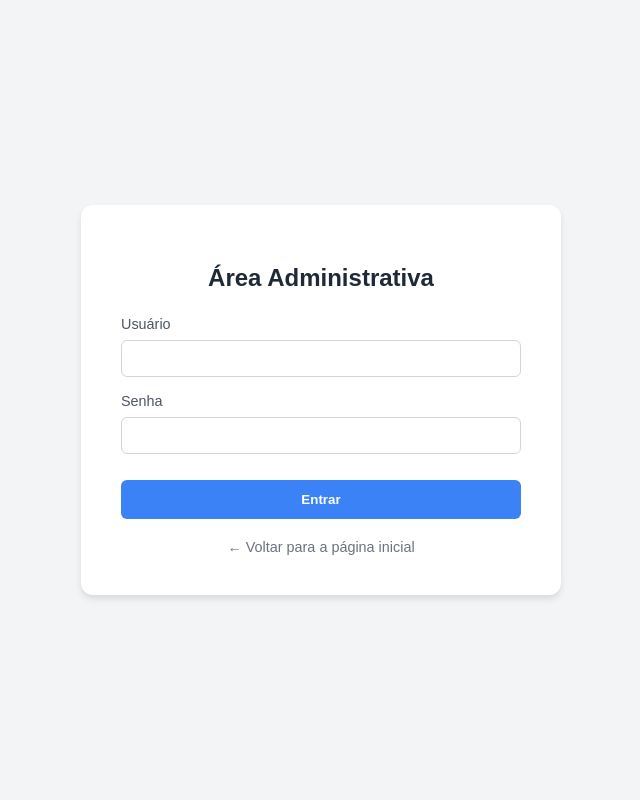
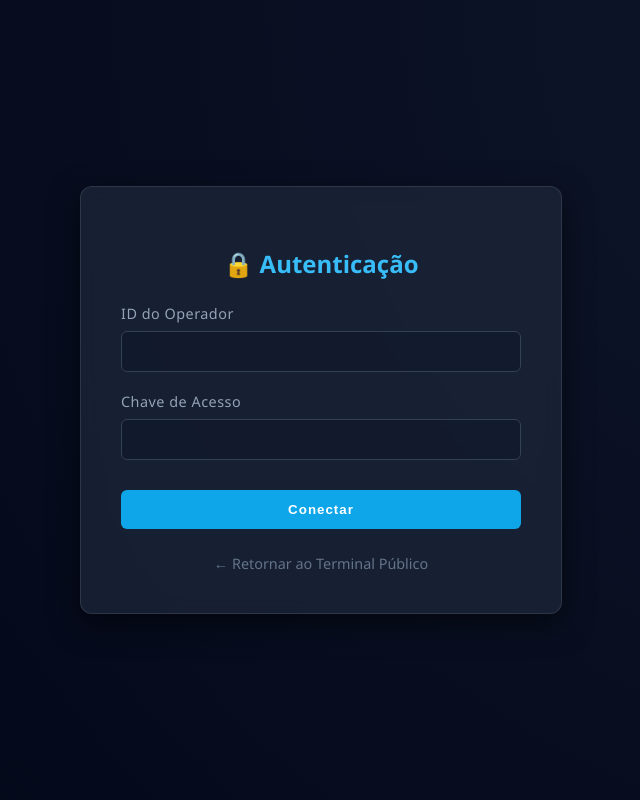
Before and after one commit to VictorOli23/Consultas-SPI, a FastAPI app: page /login in a window 1280 px wide. Shown: the whole page, without its empty margins (319-959 px from the left). Run offline with FastAPI, Linux system fonts and the light colour scheme.

Commit message:
Update login.html

```diff
--- a/templates/login.html
+++ b/templates/login.html
@@ -3,38 +3,40 @@
 <head>
     <meta charset="UTF-8">
     <meta name="viewport" content="width=device-width, initial-scale=1.0">
-    <title>Login Admin - Consultas</title>
+    <title>Acesso Restrito - NetQuery</title>
     <style>
-        body { background: #f3f4f6; display: flex; justify-content: center; align-items: center; height: 100vh; font-family: sans-serif; margin: 0; }
-        .login-card { background: white; padding: 40px; border-radius: 12px; box-shadow: 0 4px 6px rgba(0,0,0,0.1); width: 100%; max-width: 400px; text-align: center; }
-        h2 { margin-bottom: 24px; color: #1f2937; }
-        .form-group { margin-bottom: 16px; text-align: left; }
-        label { display: block; margin-bottom: 8px; color: #4b5563; font-size: 0.9rem; }
-        input { width: 100%; padding: 10px; border: 1px solid #d1d5db; border-radius: 6px; box-sizing: border-box; }
-        button { width: 100%; padding: 12px; background: #3b82f6; color: white; border: none; border-radius: 6px; font-weight: bold; cursor: pointer; margin-top: 10px; }
-        button:hover { background: #2563eb; }
-        .error { color: #dc2626; background: #fee2e2; padding: 10px; border-radius: 6px; margin-bottom: 16px; font-size: 0.9rem; }
-        .back-link { display: block; margin-top: 20px; color: #6b7280; text-decoration: none; font-size: 0.9rem; }
+        body { background: radial-gradient(circle at top right, #0f172a, #020617); display: flex; justify-content: center; align-items: center; height: 100vh; font-family: 'Segoe UI', sans-serif; margin: 0; color: #f8fafc; }
+        .login-card { background: rgba(30, 41, 59, 0.7); backdrop-filter: blur(10px); padding: 40px; border-radius: 12px; box-shadow: 0 10px 30px rgba(0,0,0,0.5); border: 1px solid rgba(255,255,255,0.1); width: 100%; max-width: 400px; text-align: center; }
+        h2 { margin-bottom: 24px; color: #38bdf8; display: flex; justify-content: center; align-items: center; gap: 10px; }
+        .form-group { margin-bottom: 20px; text-align: left; }
+        label { display: block; margin-bottom: 8px; color: #94a3b8; font-size: 0.9rem; letter-spacing: 0.5px; }
+        input { width: 100%; padding: 12px; background: rgba(15, 23, 42, 0.6); color: #fff; border: 1px solid #334155; border-radius: 6px; box-sizing: border-box; outline: none; transition: 0.3s; }
+        input:focus { border-color: #0ea5e9; box-shadow: 0 0 8px rgba(14, 165, 233, 0.3); }
+        button { width: 100%; padding: 12px; background: #0ea5e9; color: white; border: none; border-radius: 6px; font-weight: bold; cursor: pointer; margin-top: 10px; transition: 0.3s; letter-spacing: 1px; }
+        button:hover { background: #0284c7; box-shadow: 0 0 12px rgba(14, 165, 233, 0.5); }
+        .error { color: #fca5a5; background: rgba(153, 27, 27, 0.3); padding: 10px; border-radius: 6px; margin-bottom: 16px; border: 1px solid #7f1d1d; font-size: 0.9rem; }
+        .back-link { display: block; margin-top: 25px; color: #64748b; text-decoration: none; font-size: 0.9rem; transition: 0.3s; }
+        .back-link:hover { color: #0ea5e9; }
     </style>
 </head>
 <body>
     <div class="login-card">
-        <h2>Área Administrativa</h2>
+        <h2>🔒 Autenticação</h2>
         {% if error %}
         <div class="error">{{ error }}</div>
         {% endif %}
         <form action="/login" method="POST">
             <div class="form-group">
-                <label>Usuário</label>
-                <input type="text" name="username" required>
+                <label>ID do Operador</label>
+                <input type="text" name="username" required autocomplete="off">
             </div>
             <div class="form-group">
-                <label>Senha</label>
+                <label>Chave de Acesso</label>
                 <input type="password" name="password" required>
             </div>
-            <button type="submit">Entrar</button>
+            <button type="submit">Conectar</button>
         </form>
-        <a href="/" class="back-link">← Voltar para a página inicial</a>
+        <a href="/" class="back-link">← Retornar ao Terminal Público</a>
     </div>
 </body>
 </html>
```
